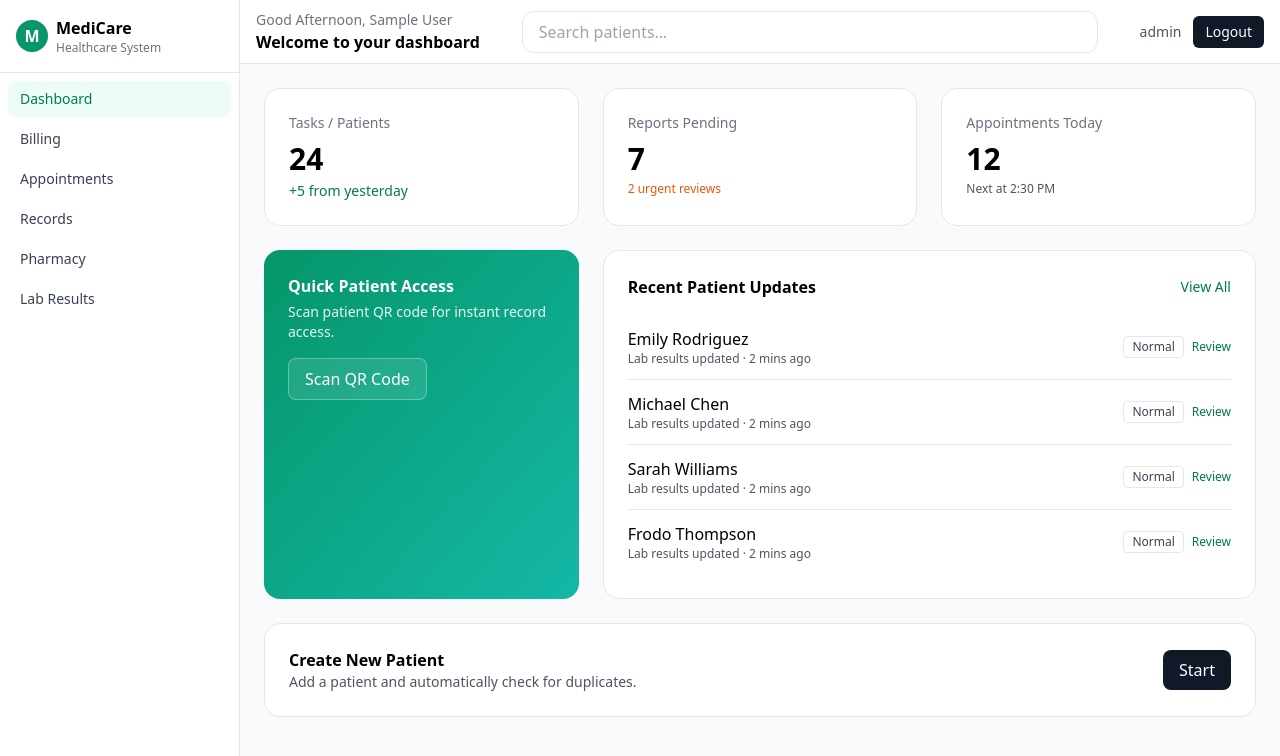
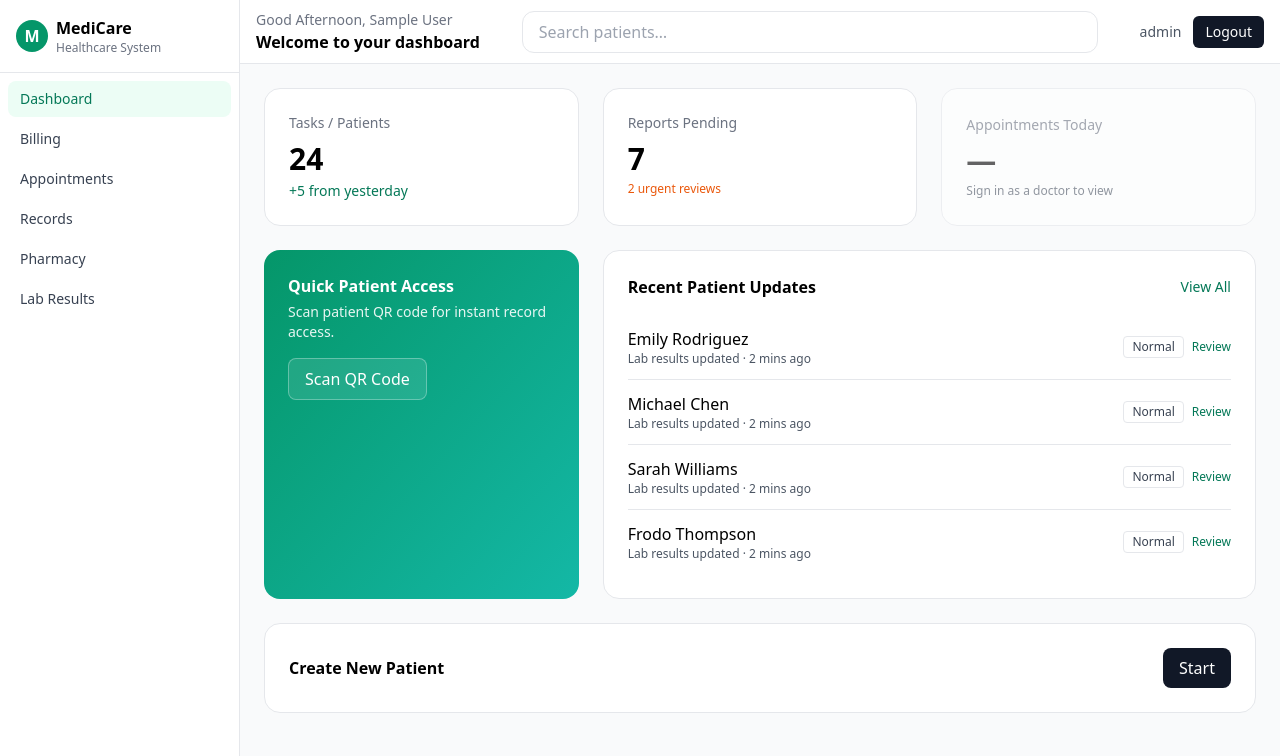
Before and after one commit to Beliver-247/hospital-frontend-dev, a React (Vite) app: page / in a window 1280 px wide. Shown: the top 756 px of the page. Built offline with nearby package versions, Linux system fonts and the light colour scheme; no server answers; sample sign-in values are in the browser's storage.

Commit message:
doctors appointments for the day are fetching

```diff
--- a/src/App.jsx
+++ b/src/App.jsx
@@ -47,7 +47,7 @@ export default function App() {
           </Route>
 
           {/* Protected (patient-only) */}
-          <Route element={<ProtectedRoute roles={["PATIENT"]} />}>
+          <Route element={<ProtectedRoute roles={["PATIENT","DOCTOR","STAFF"]} />}>
             <Route element={<PatientLayout />}>
               <Route path="/PatientDash" element={<PatientDash />} />
               <Route path="/schedule" element={<Schedule />} />
--- a/src/api/api.js
+++ b/src/api/api.js
@@ -1,8 +1,22 @@
-import axios from "axios";
+// src/api/index.js
+import axios from 'axios';
+
 export const API = axios.create({
-  baseURL: import.meta.env.VITE_API_URL || "http://localhost:4000/api",
+  baseURL: import.meta.env.VITE_API_BASE_URL || 'http://localhost:4000/api',
 });
+
+// Call this whenever auth changes
 export function setAuthToken(token) {
-  if (token) API.defaults.headers.common.Authorization = `Bearer ${token}`;
-  else delete API.defaults.headers.common.Authorization;
+  if (token) {
+    API.defaults.headers.common.Authorization = `Bearer ${token}`;
+  } else {
+    delete API.defaults.headers.common.Authorization;
+  }
 }
+
+// if you persist auth in localStorage (you do), bootstrap on load
+try {
+  const raw = localStorage.getItem('auth');
+  const token = raw ? JSON.parse(raw).token : null;
+  if (token) setAuthToken(token);
+} catch {}
--- a/src/layout/PatientTopbar.jsx
+++ b/src/layout/PatientTopbar.jsx
@@ -10,7 +10,7 @@ export default function PatientTopbar() {
   return (
     <header className="bg-white/80 backdrop-blur border-b h-14 flex items-center">
       <div className="w-full px-4 sm:px-6 lg:px-8 flex items-center justify-between">
-        <Link to="/PatientDash" className="flex items-center gap-2">
+        <Link to="/" className="flex items-center gap-2">
           <div className="h-8 w-8 rounded-full bg-blue-600 text-white grid place-items-center font-semibold">🏥</div>
           <span className="font-semibold">MediCare</span>
         </Link>
--- a/src/pages/Dashboard.jsx
+++ b/src/pages/Dashboard.jsx
@@ -1,8 +1,51 @@
+// Dashboard.jsx
+import { useState, useMemo } from 'react';
 import { Link } from 'react-router-dom';
+import { useQuery } from '@tanstack/react-query';
+import { listAppointments } from '../api/appointments.api';
+import { useAuth } from '../api/useAuth';
+import { ymdLocal, fmt } from '../api/time';
 
 export default function Dashboard() {
+  const { auth } = useAuth();                // { token, user: { id, role, ... } }
+  const user = auth?.user;
+  const isDoctor = user?.role === 'DOCTOR';
+
+  const today = ymdLocal(new Date());        // e.g., "2025-10-22"
+  const [open, setOpen] = useState(false);   // overlay state
+
+  // Fetch this doctor's appointments for today
+  const { data, isLoading, isError } = useQuery({
+    queryKey: ['appointments', 'today', user?.id, today],
+    queryFn: () =>
+      listAppointments({
+        doctorId: user.id,
+        date: today,
+        limit: 200,
+      }),
+    enabled: isDoctor && !!user?.id, // only fetch when logged in as doctor
+    staleTime: 60_000,
+  });
+
+  const items = data?.items ?? [];
+
+  // derive summary for the card
+  const { countToday, nextTime } = useMemo(() => {
+    const count = items.length;
+    const now = Date.now();
+    const next = items
+      .map(a => new Date(a.start).getTime())
+      .filter(t => t >= now)
+      .sort((a, b) => a - b)[0];
+    return {
+      countToday: count,
+      nextTime: next ? fmt(new Date(next).toISOString(), true) : null,
+    };
+  }, [items]);
+
   return (
     <div className="grid gap-6 lg:grid-cols-3">
+      {/* Example static cards (keep or replace with your own) */}
       <div className="bg-white rounded-2xl border p-6">
         <div className="text-sm text-gray-500">Tasks / Patients</div>
         <div className="mt-2 text-3xl font-bold">24</div>
@@ -15,12 +58,31 @@ export default function Dashboard() {
         <div className="text-xs text-orange-600 mt-1">2 urgent reviews</div>
       </div>
 
-      <div className="bg-white rounded-2xl border p-6">
+      {/* Appointments Today (dynamic, clickable) */}
+      <button
+        type="button"
+        onClick={() => setOpen(true)}
+        disabled={!isDoctor}
+        className="text-left bg-white rounded-2xl border p-6 hover:shadow focus:outline-none disabled:opacity-60"
+      >
         <div className="text-sm text-gray-500">Appointments Today</div>
-        <div className="mt-2 text-3xl font-bold">12</div>
-        <div className="text-xs text-gray-600 mt-1">Next at 2:30 PM</div>
-      </div>
+        <div className="mt-2 text-3xl font-bold">
+          {isDoctor ? (isLoading ? '…' : isError ? '—' : countToday) : '—'}
+        </div>
+        <div className="text-xs text-gray-600 mt-1">
+          {isDoctor
+            ? isLoading
+              ? 'Loading…'
+              : nextTime
+              ? `Next at ${nextTime.split(', ')[1]}`
+              : countToday
+              ? 'No upcoming today'
+              : 'No appointments today'
+            : 'Sign in as a doctor to view'}
+        </div>
+      </button>
 
+      {/* Example wide sections */}
       <div className="lg:col-span-1 bg-gradient-to-br from-emerald-600 to-teal-500 text-white rounded-2xl p-6">
         <div className="font-semibold">Quick Patient Access</div>
         <p className="text-sm mt-1 opacity-90">Scan patient QR code for instant record access.</p>
@@ -35,7 +97,7 @@ export default function Dashboard() {
           <button className="text-sm text-emerald-700">View All</button>
         </div>
         <div className="mt-4 divide-y">
-          {['Emily Rodriguez','Michael Chen','Sarah Williams','Frodo Thompson'].map((n,i)=>(
+          {['Emily Rodriguez', 'Michael Chen', 'Sarah Williams', 'Frodo Thompson'].map((n, i) => (
             <div key={i} className="py-3 flex items-center justify-between">
               <div>
                 <div className="font-medium">{n}</div>
@@ -56,10 +118,60 @@ export default function Dashboard() {
       >
         <div>
           <div className="font-semibold">Create New Patient</div>
-          <div className="text-sm text-gray-600">Add a patient and automatically check for duplicates.</div>
         </div>
         <div className="px-4 py-2 rounded-lg bg-gray-900 text-white">Start</div>
       </Link>
+
+      {/* Overlay list for today's appointments */}
+      {open && (
+        <div className="fixed inset-0 z-50">
+          <div className="absolute inset-0 bg-black/40" onClick={() => setOpen(false)} />
+          <div className="absolute inset-x-0 bottom-0 sm:inset-auto sm:top-1/2 sm:left-1/2 sm:-translate-x-1/2 sm:-translate-y-1/2 sm:w-[640px] bg-white rounded-t-2xl sm:rounded-2xl shadow-xl">
+            <div className="p-4 border-b flex items-center justify-between">
+              <div className="font-semibold">Today’s Appointments ({today})</div>
+              <button onClick={() => setOpen(false)} className="text-sm text-gray-600 hover:text-gray-900">
+                Close
+              </button>
+            </div>
+
+            <div className="max-h-[70vh] overflow-y-auto divide-y">
+              {isLoading ? (
+                <div className="p-6 text-sm text-gray-600">Loading…</div>
+              ) : isError ? (
+                <div className="p-6 text-sm text-rose-700">Couldn’t load appointments.</div>
+              ) : items.length === 0 ? (
+                <div className="p-6 text-sm text-gray-600">No appointments scheduled today.</div>
+              ) : (
+                items
+                  .slice()
+                  .sort((a, b) => new Date(a.start) - new Date(b.start))
+                  .map(appt => {
+                    const id = appt.id || appt._id;
+                    const patientName = appt.patient?.name || appt.patientName || 'Patient';
+                    return (
+                      <Link
+                        key={id}
+                        to={`/appointments/${id}`}
+                        className="p-4 flex items-center justify-between hover:bg-gray-50"
+                        onClick={() => setOpen(false)}
+                      >
+                        <div>
+                          <div className="font-medium">{patientName}</div>
+                          <div className="text-xs text-gray-600">
+                            {fmt(appt.start, true)} — {fmt(appt.end, true)} {appt.reason ? `· ${appt.reason}` : ''}
+                          </div>
+                        </div>
+                        <div className="text-xs text-gray-700 border rounded px-2 py-0.5">
+                          {appt.status || 'Scheduled'}
+                        </div>
+                      </Link>
+                    );
+                  })
+              )}
+            </div>
+          </div>
+        </div>
+      )}
     </div>
   );
 }
```
Also changed, not shown: 2 other files (tests, documents, lock files or other folders).
